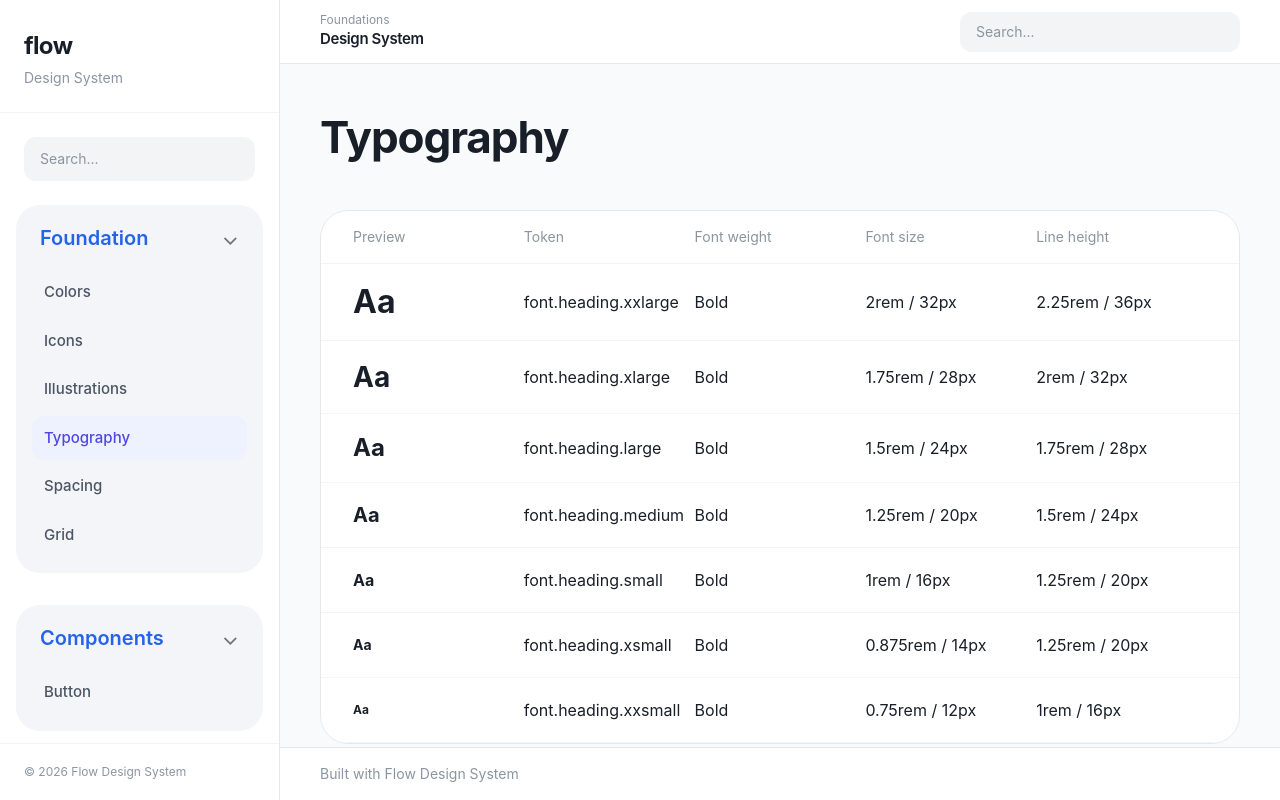
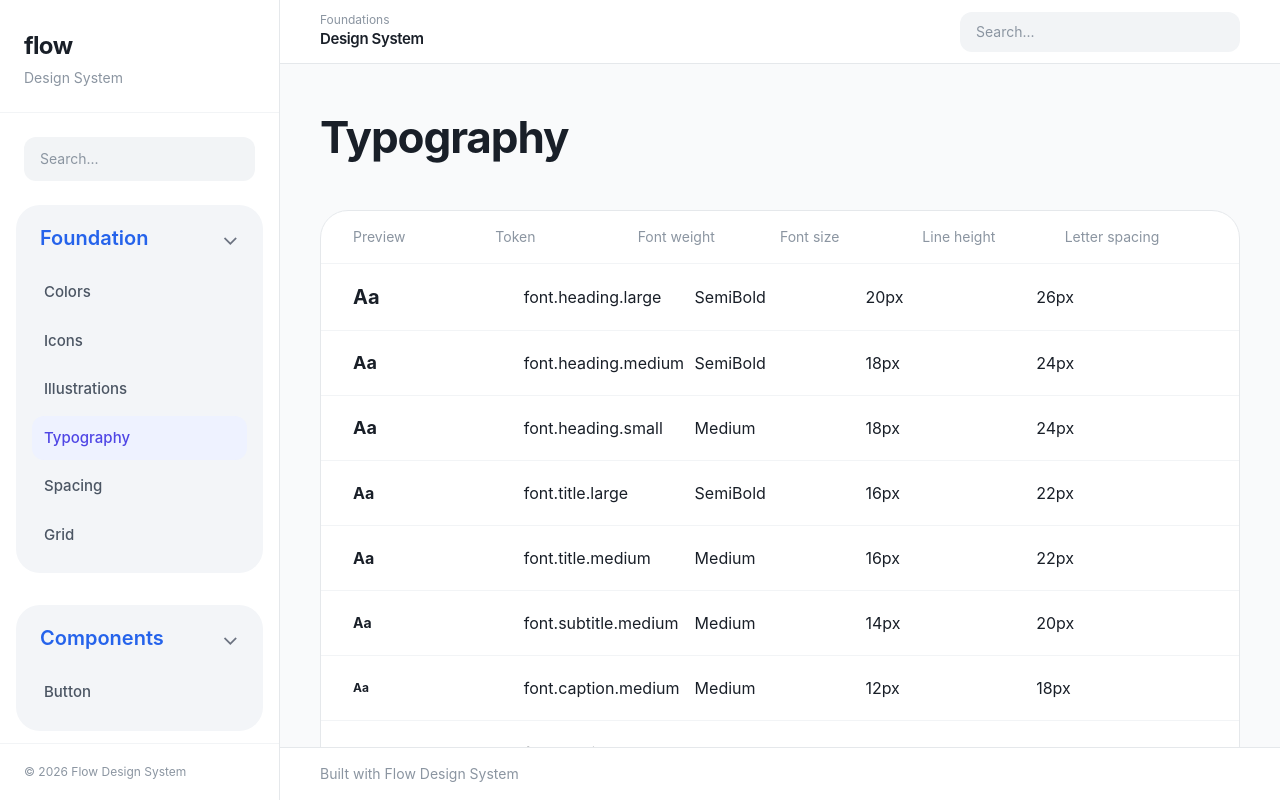
Before and after one commit to seo-er/design-system, a React (Vite) app: page / in a window 1280 px wide. Both pictures are taken after a click on the button "Typography". Built offline with nearby package versions, Linux system fonts and the light colour scheme.

Commit message:
Add files via upload

```diff
--- a/src/App.jsx
+++ b/src/App.jsx
@@ -33,13 +33,17 @@ function hexToRgba(hex, opacity) {
 }
 
   const typographyRows = [
-  ["font.heading.xxlarge", "Bold", "2rem / 32px", "2.25rem / 36px"],
-  ["font.heading.xlarge", "Bold", "1.75rem / 28px", "2rem / 32px"],
-  ["font.heading.large", "Bold", "1.5rem / 24px", "1.75rem / 28px"],
-  ["font.heading.medium", "Bold", "1.25rem / 20px", "1.5rem / 24px"],
-  ["font.heading.small", "Bold", "1rem / 16px", "1.25rem / 20px"],
-  ["font.heading.xsmall", "Bold", "0.875rem / 14px", "1.25rem / 20px"],
-  ["font.heading.xxsmall", "Bold", "0.75rem / 12px", "1rem / 16px"],
+    ["font.heading.large", "SemiBold", "20px", "26px", "-1%"],
+    ["font.heading.medium", "SemiBold", "18px", "24px", "-1%"],
+    ["font.heading.small", "Medium", "18px", "24px", "-1%"],
+
+    ["font.title.large", "SemiBold", "16px", "22px", "-0.12%"],
+    ["font.title.medium", "Medium", "16px", "22px", "-0.12%"],
+
+    ["font.subtitle.medium", "Medium", "14px", "20px", "-0.3%"],
+
+    ["font.caption.medium", "Medium", "12px", "18px", "-0.4%"],
+    ["font.caption.regular", "Regular", "12px", "18px", "-0.4%"],
   ];
 
 const spacingRows = [
@@ -554,12 +558,13 @@ return (
 </h1>
 
 <Card>
-  <div className="grid grid-cols-5 px-8 py-4 border-b border-[#F2F4F6] text-sm text-[#8B95A1]">
+<div className="grid grid-cols-6 px-8 py-4 border-b border-[#F2F4F6] text-sm text-[#8B95A1]">
   <span>Preview</span>
   <span>Token</span>
   <span>Font weight</span>
   <span>Font size</span>
   <span>Line height</span>
+  <span>Letter spacing</span>
 </div>
 
   {typographyRows.map((r) => {
```
Lines whose indentation alone changed are shown as unchanged.
